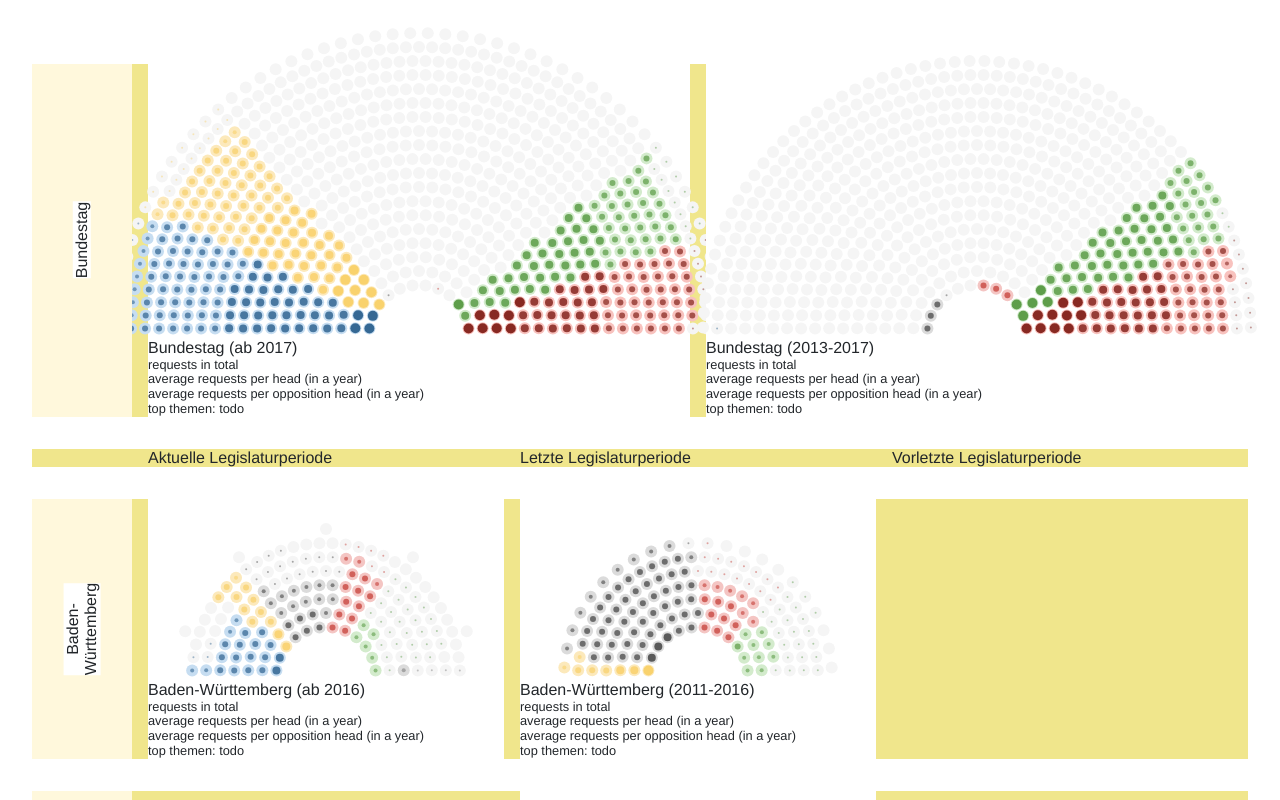
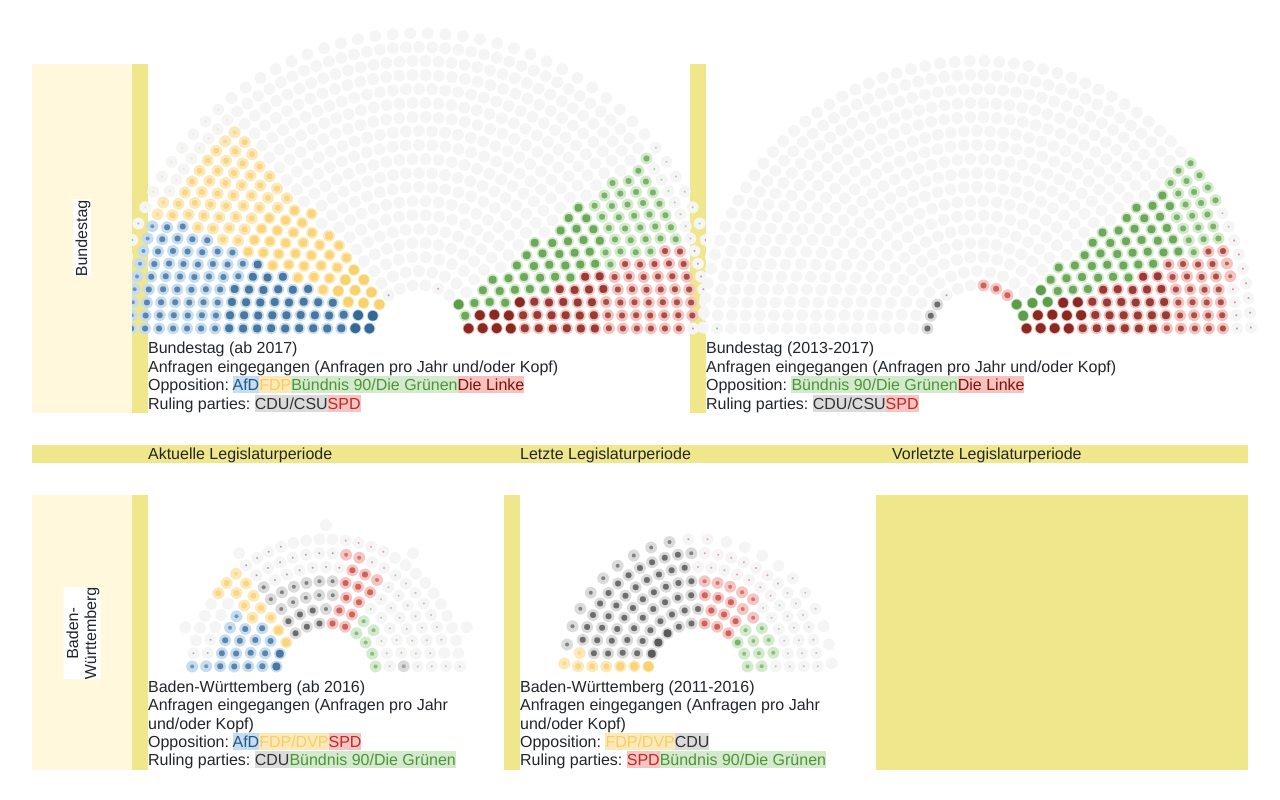
Before and after one commit to sophiamersmann/kleine-anfragen-visualised, a Vue app: page / in a window 1280 px wide. Shown: the top 800 px of the page. Built offline with nearby package versions, Linux system fonts and the light colour scheme; no server answers.

Commit message:
Oppostion and ruling parties in caption

```diff
--- a/src/components/ElectionPeriod.vue
+++ b/src/components/ElectionPeriod.vue
@@ -5,11 +5,30 @@
       class="chart chart-seat" />
     <div>
       {{ body }} ({{ years }})
-      <p style="font-size: 0.8em">
-        {{ nRequests }} requests in total<br>
-        average {{ nRequestsPerHead }} requests per head (in a year)<br>
-        average {{ nRequestsPerOppositionHead }} requests per opposition head (in a year)<br>
-        top themen: todo
+      <p>
+        {{ nRequests }} Anfragen eingegangen (Anfragen pro Jahr und/oder Kopf)
+      </p>
+      <p>
+        Opposition:
+        <span
+          class="party"
+          v-for="(party, i) in oppositionParties"
+          :key=i
+          :style=party.style
+        >
+          {{ party.name }}
+        </span>
+      </p>
+      <p>
+        Ruling parties:
+        <span
+          class="party"
+          v-for="(party, i) in rulingParties"
+          :key=i
+          :style=party.style
+        >
+          {{ party.name }}
+        </span>
       </p>
     </div>
   </div>
@@ -20,6 +39,7 @@ import d3 from '@/assets/d3';
 
 import SeatChart from '@/core/SeatChart';
 import { getTermId, displayTimeRange } from '@/core/utils';
+import { SORTED_PARTIES, COLOR, LIGHT_COLOR } from '@/core/CONSTANTS';
 
 export default {
   name: 'ElectionPeriod',
@@ -65,22 +85,11 @@ export default {
       if (this.requests === null) return '';
       return this.requests.length;
     },
-    nRequestsPerHead() {
-      if (this.requests === null) return '';
-
-      const nDays = d3.timeDay.count(this.dates.start, this.dates.end);
-      const nSeats = d3.sum(this.elections, (d) => d.seats);
-      return Math.round(((this.requests.length / nDays) * 365) / nSeats);
+    oppositionParties() {
+      return this.prepareParties(this.elections.filter((d) => d.isOpposition));
     },
-    nRequestsPerOppositionHead() {
-      if (this.requests === null) return '';
-
-      const nDays = d3.timeDay.count(this.dates.start, this.dates.end);
-      const oppositionMap = new Map(this.elections
-        .map(({ party, isOpposition }) => [party, isOpposition]));
-      const nSeats = d3.sum(this.elections.filter((d) => d.isOpposition), (d) => d.seats);
-      const nRequests = this.requests.filter((d) => oppositionMap.get(d.party)).length;
-      return Math.round(((nRequests / nDays) * 365) / nSeats);
+    rulingParties() {
+      return this.prepareParties(this.elections.filter((d) => !d.isOpposition));
     },
   },
   methods: {
@@ -89,6 +98,20 @@ export default {
     },
     onClick() {
       this.$emit('top', this.name);
+    },
+    prepareParties(parties) {
+      return parties
+        .sort((a, b) => d3.ascending(
+          SORTED_PARTIES.findIndex((p) => p === a.party),
+          SORTED_PARTIES.findIndex((p) => p === b.party),
+        ))
+        .map((d) => ({
+          name: d.party,
+          style: {
+            color: COLOR.get(d.party),
+            backgroundColor: LIGHT_COLOR.get(d.party),
+          },
+        }));
     },
   },
 };
--- a/src/components/Root.vue
+++ b/src/components/Root.vue
@@ -145,28 +145,28 @@ export default {
     this.computeTiles(groupedElections);
     this.tileMap = d3.rollup(groupedElections, (v) => v[0], (d) => d.name);
 
-    // this.fetchRequestsData().then((fetchedRequests) => {
-    //   this.requests = fetchedRequests;
+    this.fetchRequestsData().then((fetchedRequests) => {
+      this.requests = fetchedRequests;
 
-    //   // To do: This takes too long
-    //   const merged = d3.groups(this.requests, keyFunc)
-    //     .map(([key, requests]) => ({
-    //       key,
-    //       name: getTermId(requests[0].body, requests[0].term),
-    //       body: requests[0].body,
-    //       term: requests[0].term,
-    //       dates: electionsMap.get(key)[0].dates,
-    //       hasEnded: electionsMap.get(key)[0].hasEnded,
-    //       periodNum: electionsMap.get(key)[0].periodNum,
-    //       requests: requests.map(({ body, term, ...rest }) => rest),
-    //       elections: electionsMap.get(key).map(({
-    //         body, term, dates, hasEnded, periodNum, ...rest
-    //       }) => rest),
-    //     }));
+      // To do: This takes too long
+      const merged = d3.groups(this.requests, keyFunc)
+        .map(([key, requests]) => ({
+          key,
+          name: getTermId(requests[0].body, requests[0].term),
+          body: requests[0].body,
+          term: requests[0].term,
+          dates: electionsMap.get(key)[0].dates,
+          hasEnded: electionsMap.get(key)[0].hasEnded,
+          periodNum: electionsMap.get(key)[0].periodNum,
+          requests: requests.map(({ body, term, ...rest }) => rest),
+          elections: electionsMap.get(key).map(({
+            body, term, dates, hasEnded, periodNum, ...rest
+          }) => rest),
+        }));
 
-    //   this.computeTiles(merged);
-    //   this.tileMap = d3.rollup(merged, (v) => v[0], (d) => d.name);
-    // });
+      this.computeTiles(merged);
+      this.tileMap = d3.rollup(merged, (v) => v[0], (d) => d.name);
+    });
   },
   methods: {
     async fetchRequestsPerHeadData() {
```
